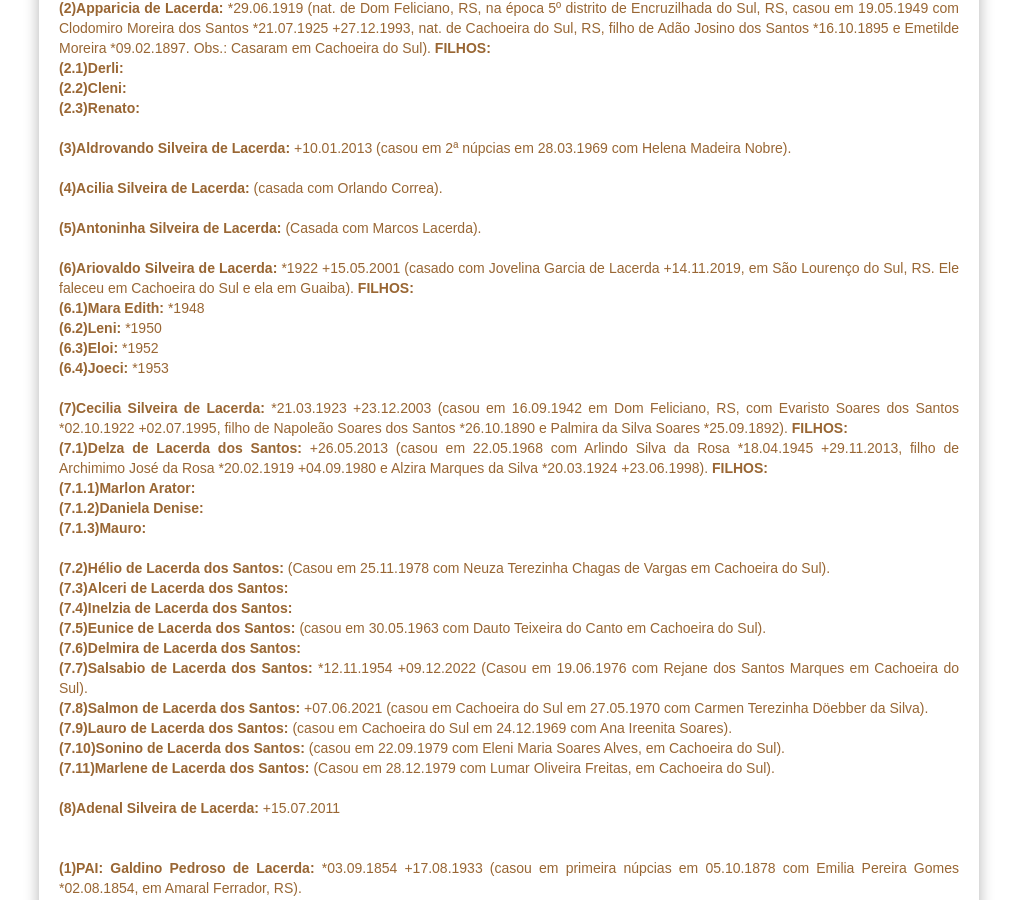
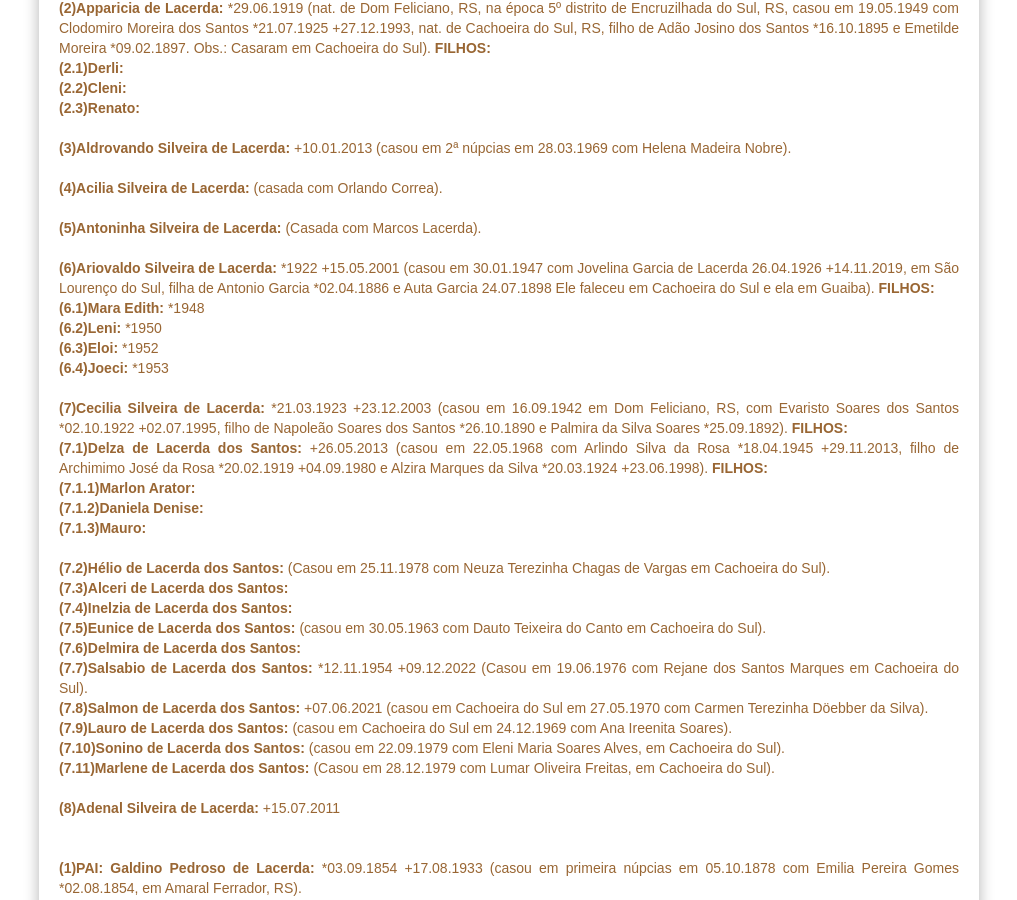
Before and after one commit to claudiovargas1955/claudiovargas1955.github.io, a Jekyll site: the page built from _pages/familia-lacerda-salsabio.html, in a window 1280 px wide and 900 px high, scrolled down 596 px. Shown: the whole window, without its empty margins (131-1148 px from the left). Built offline with Jekyll 4.4.1, drawn with Linux system fonts in a browser that asks for light colours; some web fonts are replaced.

Commit message:
Update familia-lacerda-salsabio.html

```diff
--- a/_pages/familia-lacerda-salsabio.html
+++ b/_pages/familia-lacerda-salsabio.html
@@ -110,8 +110,8 @@ dos Santos *21.07.1925 +27.12.1993, nat. de Cachoeira do Sul, RS, filho de Adão
 <b>(3)Aldrovando Silveira de Lacerda: </b>+10.01.2013 (casou em 2ª núpcias em 28.03.1969 com Helena Madeira Nobre).<br> <br>
 <b>(4)Acilia Silveira de Lacerda: </b>(casada com Orlando Correa).<br><br>
 <b>(5)Antoninha Silveira de Lacerda: </b>(Casada com Marcos Lacerda).<br><br>
-<b>(6)Ariovaldo Silveira de Lacerda: </b>*1922 +15.05.2001 (casado com Jovelina Garcia de Lacerda +14.11.2019, em São Lourenço do Sul, RS. Ele faleceu em Cachoeira do Sul e ela
-em Guaiba). <b>FILHOS: </b><br>
+<b>(6)Ariovaldo Silveira de Lacerda: </b>*1922 +15.05.2001 (casou em 30.01.1947 com Jovelina Garcia de Lacerda 26.04.1926 +14.11.2019, em São Lourenço do Sul, filha de
+Antonio Garcia *02.04.1886 e Auta Garcia 24.07.1898 Ele faleceu em Cachoeira do Sul e ela em Guaiba). <b>FILHOS: </b><br>
   <b>(6.1)Mara Edith: </b>*1948<br>
   <b>(6.2)Leni: </b>*1950<br>
   <b>(6.3)Eloi: </b>*1952<br>
```
